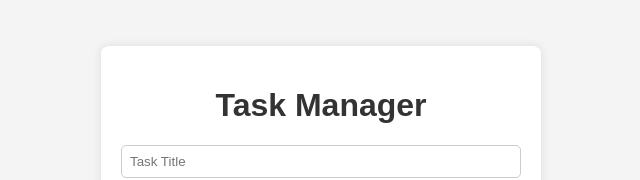
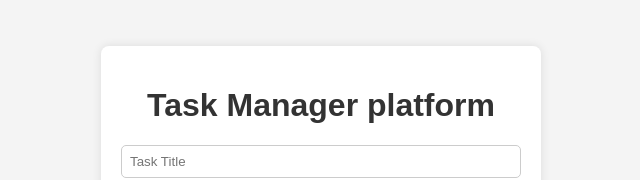
Before and after one commit to Hannan2004/task-manager, a React (Create React App) app in the folder frontend/: page / in a window 1280 px wide. Shown: the part 226-406 px from the top of the page, without its empty margins (319-959 px from the left). Built offline with nearby package versions, Linux system fonts and the light colour scheme; no server answers.

Commit message:
trigger pipeline

```diff
--- a/frontend/src/App.js
+++ b/frontend/src/App.js
@@ -22,7 +22,7 @@ const App = () => {
 
   return (
     <div className="app">
-      <h1>Task Manager</h1>
+      <h1>Task Manager platform</h1>
       <TaskForm fetchTasks={fetchTasks} />
       <TaskList tasks={tasks} fetchTasks={fetchTasks} />
     </div>
```
